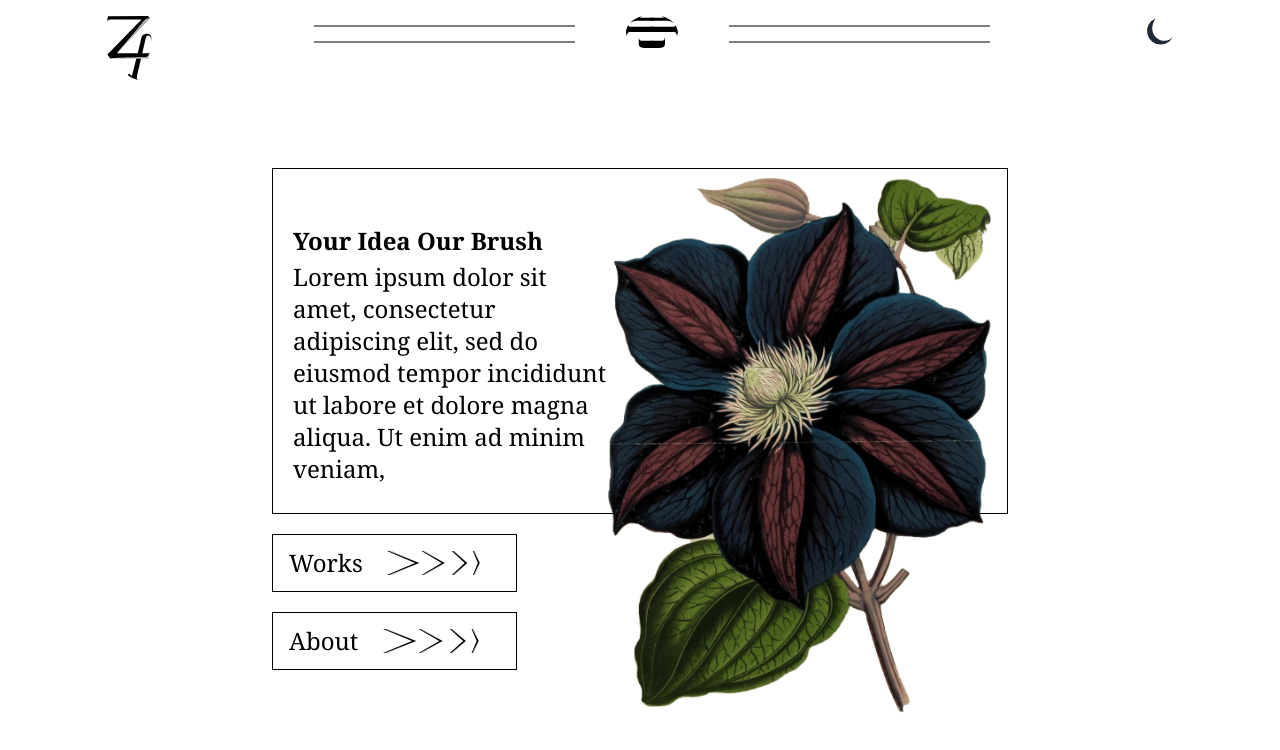
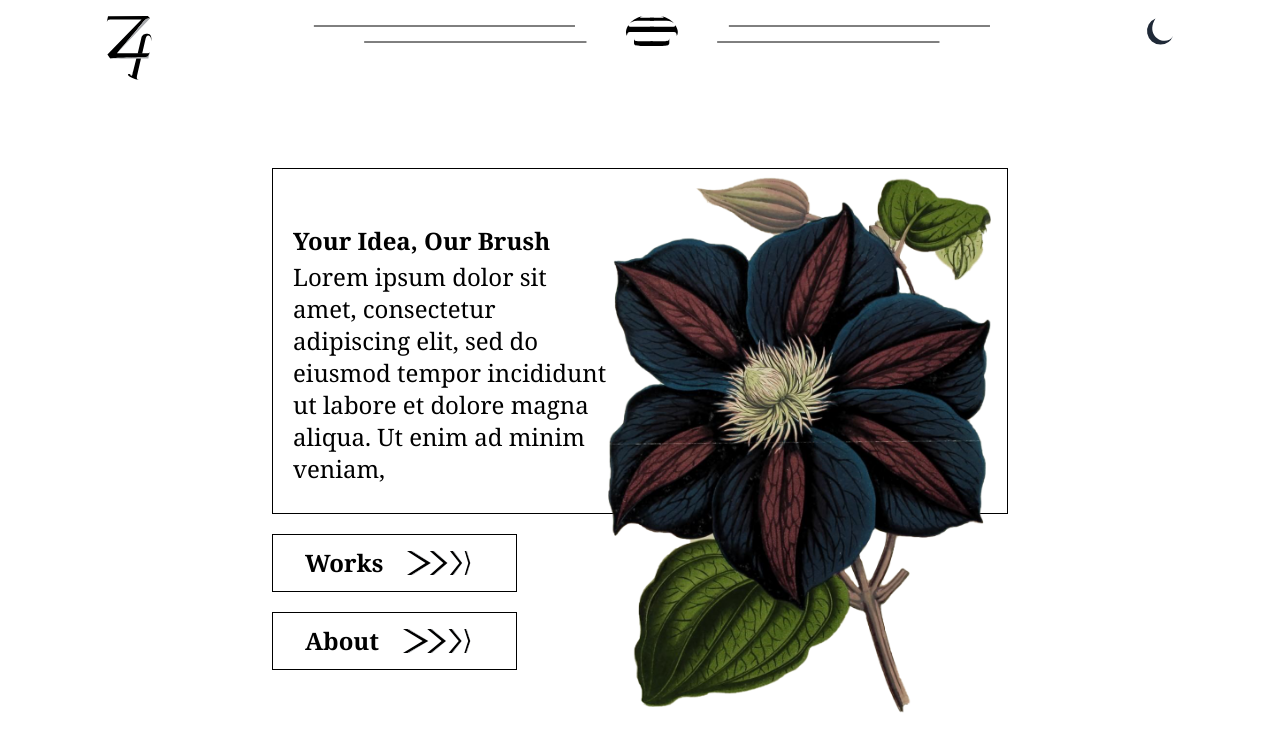
Before and after one commit to paul-lorenc/zipperfield-dot-co, a Next.js app: page / in a window 1280 px wide. Shown: the top 750 px of the page. Built offline with nearby package versions, Linux system fonts and the light colour scheme.

Commit message:
button visual fixes

```diff
--- a/components/svgs/ArrowsIcon.tsx
+++ b/components/svgs/ArrowsIcon.tsx
@@ -5,113 +5,113 @@ const ArrowsIcon = (props: any) => (
     className="w-full h-10 py-2"
   >
     <path
-      d="M121.7,40l19.4-20L119.6,40Z"
-      transform="translate(-19.3)"
+      d="M147,40h3.9l9-20h-4.5Z"
+      transform="translate(-13)"
       style={{
-        fill: "#a7a9ac",
+        fill: "currentColor",
       }}
     />
     <path
-      d="M150.9,40l9-20h-3l-7.4,20Z"
-      transform="translate(-19.3)"
+      d="M141.1,20h-6.3L112.7,40h6.9Z"
+      transform="translate(-13)"
+      style={{
+        fill: "currentColor",
+      }}
+    />
+    <path
+      d="M97.3,20,66,40h8.3l32.6-20Z"
+      transform="translate(-13)"
+      style={{
+        fill: "currentColor",
+      }}
+    />
+    <path
+      d="M13,40H23L68.3,20H56Z"
+      transform="translate(-13)"
       style={{
         fill: "currentColor",
       }}
     />
     <path
       d="M152.4,40l7.5-20-9,20Z"
-      transform="translate(-19.3)"
+      transform="translate(-13)"
       style={{
         fill: "#a7a9ac",
       }}
     />
     <path
-      d="M117.5,40h2.1l21.5-20H137Z"
-      transform="translate(-19.3)"
+      d="M121.7,40l19.4-20L119.6,40Z"
+      transform="translate(-13)"
       style={{
-        fill: "currentColor",
-      }}
-    />
-    <path
-      d="M106.9,20H102L71.7,40h2.6Z"
-      transform="translate(-19.3)"
-      style={{
-        fill: "currentColor",
-      }}
-    />
-    <path
-      d="M68.3,20H61.8L19.3,40H23Z"
-      transform="translate(-19.3)"
-      style={{
-        fill: "currentColor",
+        fill: "#a7a9ac",
       }}
     />
     <path
       d="M106.9,20,74.3,40h2.3Z"
-      transform="translate(-19.3)"
+      transform="translate(-13)"
       style={{
         fill: "#a7a9ac",
       }}
     />
     <path
       d="M68.3,20,23,40h2.8Z"
-      transform="translate(-19.3)"
+      transform="translate(-13)"
+      style={{
+        fill: "#a7a9ac",
+      }}
+    />
+    <path
+      d="M147,0h3.9l9,20h-4.5Z"
+      transform="translate(-13)"
+      style={{
+        fill: "currentColor",
+      }}
+    />
+    <path
+      d="M141.1,20h-6.3L112.7,0h6.9Z"
+      transform="translate(-13)"
+      style={{
+        fill: "currentColor",
+      }}
+    />
+    <path
+      d="M97.3,20,66,0h8.3l32.6,20Z"
+      transform="translate(-13)"
+      style={{
+        fill: "currentColor",
+      }}
+    />
+    <path
+      d="M13,0H23L68.3,20H56Z"
+      transform="translate(-13)"
+      style={{
+        fill: "currentColor",
+      }}
+    />
+    <path
+      d="M152.4,0l7.5,20-9-20Z"
+      transform="translate(-13)"
       style={{
         fill: "#a7a9ac",
       }}
     />
     <path
       d="M121.7,0l19.4,20L119.6,0Z"
-      transform="translate(-19.3)"
+      transform="translate(-13)"
       style={{
         fill: "#a7a9ac",
       }}
     />
     <path
-      d="M150.9,0l9,20h-3L149.5,0Z"
-      transform="translate(-19.3)"
-      style={{
-        fill: "currentColor",
-      }}
-    />
-    <path
-      d="M152.4,0l7.5,20-9-20Z"
-      transform="translate(-19.3)"
-      style={{
-        fill: "#a7a9ac",
-      }}
-    />
-    <path
-      d="M117.5,0h2.1l21.5,20H137Z"
-      transform="translate(-19.3)"
-      style={{
-        fill: "currentColor",
-      }}
-    />
-    <path
-      d="M106.9,20H102L71.7,0h2.6Z"
-      transform="translate(-19.3)"
-      style={{
-        fill: "currentColor",
-      }}
-    />
-    <path
-      d="M68.3,20H61.8L19.3,0H23Z"
-      transform="translate(-19.3)"
-      style={{
-        fill: "currentColor",
-      }}
-    />
-    <path
       d="M106.9,20,74.3,0h2.3Z"
-      transform="translate(-19.3)"
+      transform="translate(-13)"
       style={{
         fill: "#a7a9ac",
       }}
     />
     <path
       d="M68.3,20,23,0h2.8Z"
-      transform="translate(-19.3)"
+      transform="translate(-13)"
       style={{
         fill: "#a7a9ac",
       }}
--- a/components/svgs/BotNavDrop.tsx
+++ b/components/svgs/BotNavDrop.tsx
@@ -1,5 +1,5 @@
 const BotNavDrop = (props: any) => (
-  <svg viewBox="0 0 36.5 16.7" className="w-1/2">
+  <svg viewBox="0 0 36.5 16.7" className="w-2/5 h-2" preserveAspectRatio="none">
     <path
       d="M30,42.8H28.8V52.9H30c16.2,0,18.3-.5,18.3-7V36.2c-.2,4.5-.7,6.6-4.2,6.6Z"
       transform="translate(-11.8 -36.2)"
--- a/pages/index.tsx
+++ b/pages/index.tsx
@@ -9,7 +9,7 @@ export default function Home() {
       <div className="font-serif md:h-screen w-screen px-4 text-black dark:text-white text-2xl font-extrabold mt-16 md:mt-20 max-w-3xl">
         <div className="flex flex-col-reverse md:flex-row items-center border border-black dark:border-white px-4 pb-1">
           <div className="flex flex-col md:w-1/2 md:pl-1 mt-1">
-            <div className="pt-7 pb-1 text-md">Your Idea Our Brush</div>
+            <div className="pt-7 pb-1 text-md">Your Idea, Our Brush</div>
             <p className="hidden md:block font-thin font-xs">
               Lorem ipsum dolor sit amet, consectetur adipiscing elit, sed do
               eiusmod tempor incididunt ut labore et dolore magna aliqua. Ut
@@ -31,23 +31,41 @@ export default function Home() {
         </div>
         <div className="flex flex-col font-thin items-stretch w-full md:items-start">
           <Link href="/works">
-            <button className="flex items-center justify-between border border-black dark:border-white mt-5 px-4 py-2 md:w-1/3">
-              <>
-                <a>{"Works"}</a>
-                <div className="pl-4 md:pl-6 pr-2 h-full w-2/3">
+            <button className="flex items-center justify-center md:justify-between border border-black dark:border-white mt-5 px-4 py-2 md:w-1/3">
+              <div className="flex items-center justify-between px-4">
+                <a className="font-bold">{"Works"}</a>
+                {/* <svg className="h-3 w-1/3 md:hidden">
+                  <line
+                    x1="10%"
+                    y1="50%"
+                    x2="100%"
+                    y2="50%"
+                    stroke="currentColor"
+                  />
+                </svg> */}
+                <div className="md:pl-6 md:pr-2 h-full w-3/5 md:w-2/3">
                   <ArrowsIcon />
                 </div>
-              </>
+              </div>
             </button>
           </Link>
           <Link href="/about">
-            <button className="flex items-center justify-between border border-black dark:border-white mt-5 px-4 py-2 md:w-1/3">
-              <>
-                <a>About</a>
-                <div className="pl-4 md:pl-6 pr-2 h-full w-2/3">
+            <button className="flex items-center justify-center md:justify-between border border-black dark:border-white mt-5 px-4 py-2 md:w-1/3">
+              <div className="flex items-center justify-between px-4">
+                <a className="font-bold">About</a>
+                {/* <svg className="h-3 w-1/3 md:hidden">
+                  <line
+                    x1="10%"
+                    y1="50%"
+                    x2="100%"
+                    y2="50%"
+                    stroke="currentColor"
+                  />
+                </svg> */}
+                <div className="md:pl-6 md:pr-2 h-full w-3/5 md:w-2/3">
                   <ArrowsIcon />
                 </div>
-              </>
+              </div>
             </button>
           </Link>
         </div>
```
